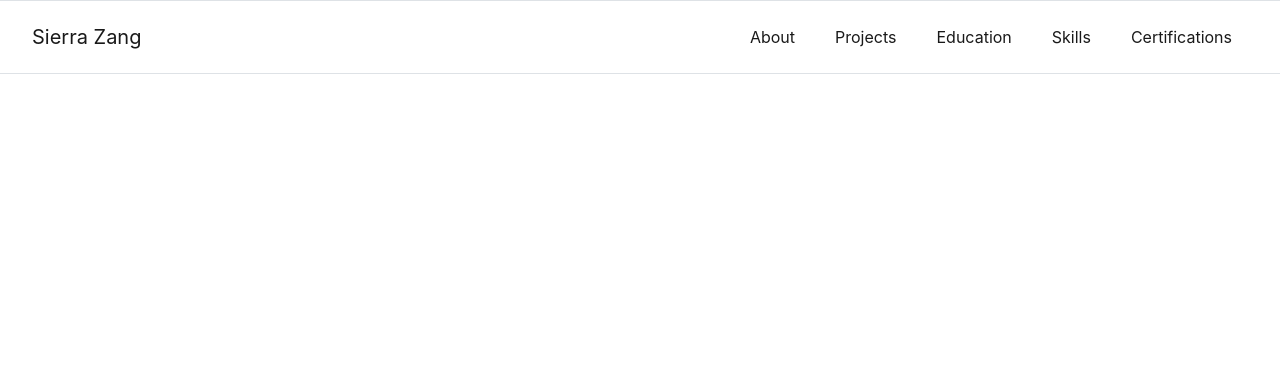
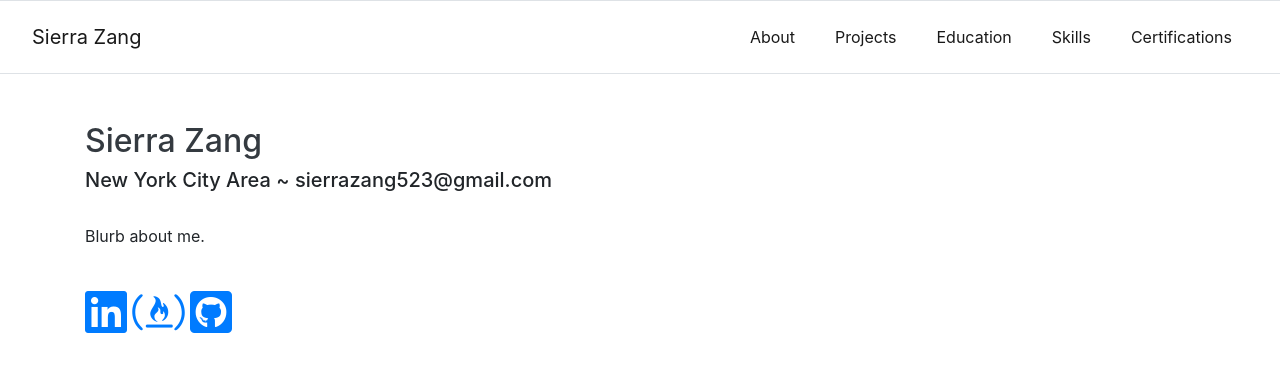
Before and after one commit to szang523/portfolio, a plain HTML site: page index.html in a window 1280 px wide. Drawn offline with nearby package versions, Linux system fonts and the light colour scheme.

Commit message:
About me section

```diff
--- a/index.html
+++ b/index.html
@@ -25,7 +25,7 @@
                 <div class="collapse navbar-collapse" id="navbarNavDropdown">
                     <ul class="navbar-nav ml-auto">
                         <li class="nav-item active pr-4">
-                            <a class="nav-link" href="#">About<span class="sr-only">(current)</span></a>
+                            <a class="nav-link" href="#about">About<span class="sr-only">(current)</span></a>
                         </li>
                         <li class="nav-item active pr-4">
                             <a class="nav-link" href="#">Projects</a>
@@ -42,9 +42,35 @@
                     </ul>
                 </div>
             </nav>
-
         </header>
 
+        <!-- Hero Main  First Section -->
+
+        <div class="container" id="about">
+            <div class="row">
+                <!--<div class="col-12 col-md-4 my-5">
+                    <h2>About</h2>
+                </div> -->
+                <div class="col-12 my-5 d-flex flex-column justify-content-center">
+                    <h2 class="main-title"><a href="#" class="text-dark">Sierra Zang</a></h2>
+                    <h5>New York City Area ~ sierrazang523@gmail.com</h5>
+                    <br>
+                    <p class="main-text">Blurb about me.</p>
+                    <br>
+                    <div class="social-icons">
+                        <a href="https://www.linkedin.com/in/sierrazang/" target="_blank">
+                            <i class="fab fa-linkedin fa-3x"></i>
+                        </a>
+                        <a href="https://www.freecodecamp.org/szang523" target="_blank">
+                            <i class="fab fa-free-code-camp fa-3x"></i>
+                        </a>
+                        <a href="https://github.com/szang523" target="_blank">
+                            <i class="fab fa-github-square fa-3x"></i>
+                        </a>
+                    </div>
+                </div>
+            </div>
+        </div>
         <!-- jQuery first, then Popper.js, then Bootstrap JS -->
         <script src="https://code.jquery.com/jquery-3.3.1.slim.min.js"
         integrity="sha384-q8i/X+965DzO0rT7abK41JStQIAqVgRVzpbzo5smXKp4YfRvH+8abtTE1Pi6jizo"
```
